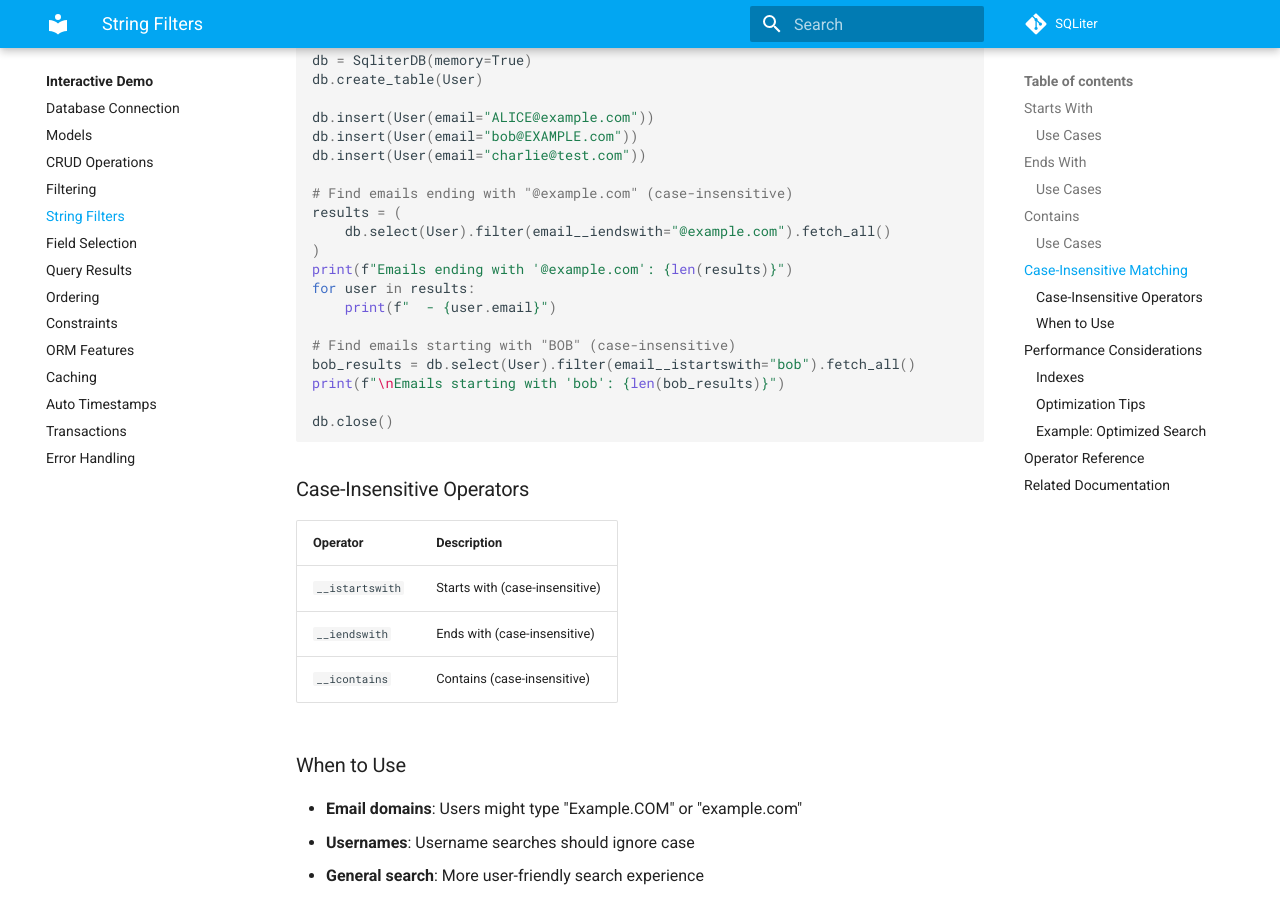
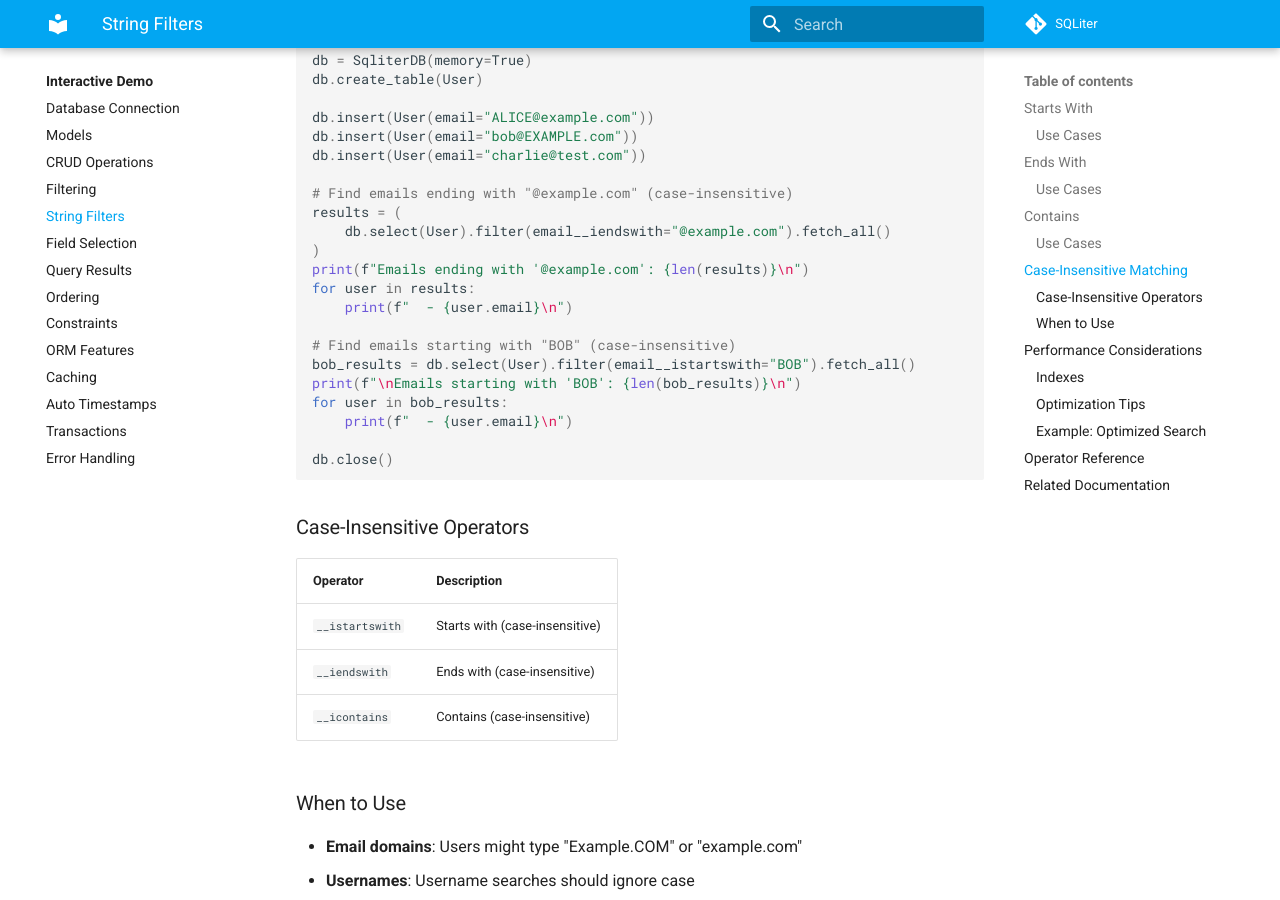
Before and after one commit to seapagan/sqliter-py, an MkDocs documentation site: the page built from docs/tui-demo/string-filters.md, in a window 1280 px wide and 900 px high, scrolled down 2613 px. Built offline with MkDocs 1.6.1 and Material for MkDocs 9.7.7, drawn with Linux system fonts in a browser that asks for light colours; plug-ins that fetch from the network failed and are left out; comment, search, counter and statistics services are not loaded.

Commit message:
Update string filter demos to be more obviosly case-sensitive matching
Signed-off-by: Grant Ramsay <seapagan@gmail.com>

```diff
--- a/docs/tui-demo/string-filters.md
+++ b/docs/tui-demo/string-filters.md
@@ -132,13 +132,15 @@ db.insert(User(email="charlie@test.com"))
 results = (
     db.select(User).filter(email__iendswith="@example.com").fetch_all()
 )
-print(f"Emails ending with '@example.com': {len(results)}")
+print(f"Emails ending with '@example.com': {len(results)}\n")
 for user in results:
-    print(f"  - {user.email}")
+    print(f"  - {user.email}\n")
 
 # Find emails starting with "BOB" (case-insensitive)
-bob_results = db.select(User).filter(email__istartswith="bob").fetch_all()
-print(f"\nEmails starting with 'bob': {len(bob_results)}")
+bob_results = db.select(User).filter(email__istartswith="BOB").fetch_all()
+print(f"\nEmails starting with 'BOB': {len(bob_results)}\n")
+for user in bob_results:
+    print(f"  - {user.email}\n")
 
 db.close()
 # --8<-- [end:case-insensitive]
```
Also changed, not shown: 1 other file.
